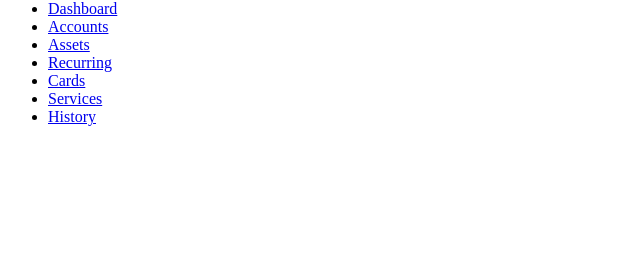
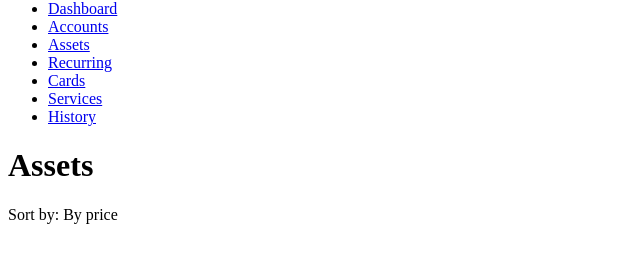
Before and after one commit to eprikhodko/test-task-cryptopay, a website built with webpack: page src/index.html in a window 1280 px wide. Shown: the part 44-306 px from the top of the page, without its empty margins (0-640 px from the left). Built offline with nearby package versions, Linux system fonts and the light colour scheme.

Commit message:
feat: create header

```diff
--- a/src/index.html
+++ b/src/index.html
@@ -40,6 +40,14 @@
           </ul>
         </nav>
       </aside>
+      <header class="header">
+        <h1 class="header__title">Assets</h1>
+        <div class="sort-by">
+          <span class="sort-by__label">Sort by:</span>
+          <span class="sort-by__value">By price</span>
+          <span class="ico ico_arrow"></span>
+        </div>
+      </header>
       <main class="main-content"></main>
     </div>
   </body>
```
Also changed, not shown: src/assets/img/icons/Arrow.svg (added).
